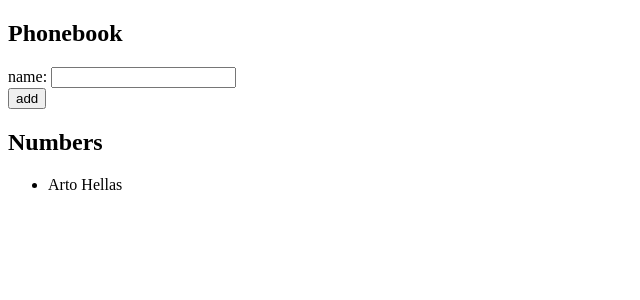
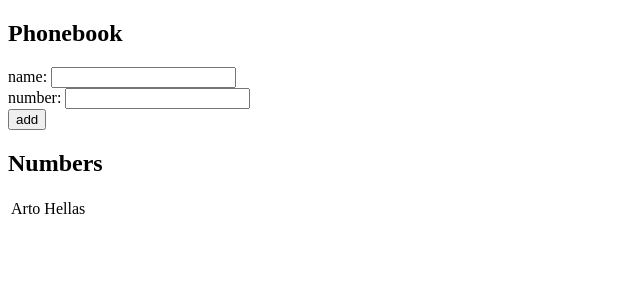
Before and after one commit to mattdimicelli/FSA2023, a React (Vite) app in the folder part2/phonebook/: page / in a window 1280 px wide. Shown: the top 300 px of the page, without its empty margins (0-640 px from the left). Built offline with nearby package versions, Linux system fonts and the light colour scheme.

Commit message:
finish 2.8

```diff
--- a/part2/phonebook/src/App.jsx
+++ b/part2/phonebook/src/App.jsx
@@ -5,15 +5,17 @@ const App = () => {
         { name: 'Arto Hellas' }
     ])
     const [newName, setNewName] = useState('')
+    const [newNumber, setNewNumber] = useState('');
 
     const handleSubmit = (e) => {
         e.preventDefault();
         if(persons.find(person => person.name === newName) === undefined) {
-            setPersons(persons.concat({ name: newName }));
+            setPersons(persons.concat({ name: newName, number: newNumber }));
         } else {
             alert(`${newName} is already in the phonebook`);
         }
         setNewName('');
+        setNewNumber('');
     }
 
     return (
@@ -24,16 +26,23 @@ const App = () => {
                     name: <input value={newName} onChange={(e) => setNewName(e.currentTarget.value)} />
                 </div>
                 <div>
+                    number: <input value={newNumber} onChange={(e) => setNewNumber(e.currentTarget.value)} />
+                </div>
+                <div>
                     <button type="submit">add</button>
                 </div>
             </form>
             <h2>Numbers</h2>
-            <ul>
-                {persons.map(person => (
-                    <li key={person.name}>{person.name}</li>
-                ))
-                }
-            </ul>
+            <table>
+                <tbody>
+                    {persons.map(person => (
+                        <tr key={person.name}>
+                            <td>{person.name}</td><td>{person.number}</td>
+                        </tr>
+                    ))
+                    }
+                </tbody>
+            </table>
         </div>
     )
 }
```
